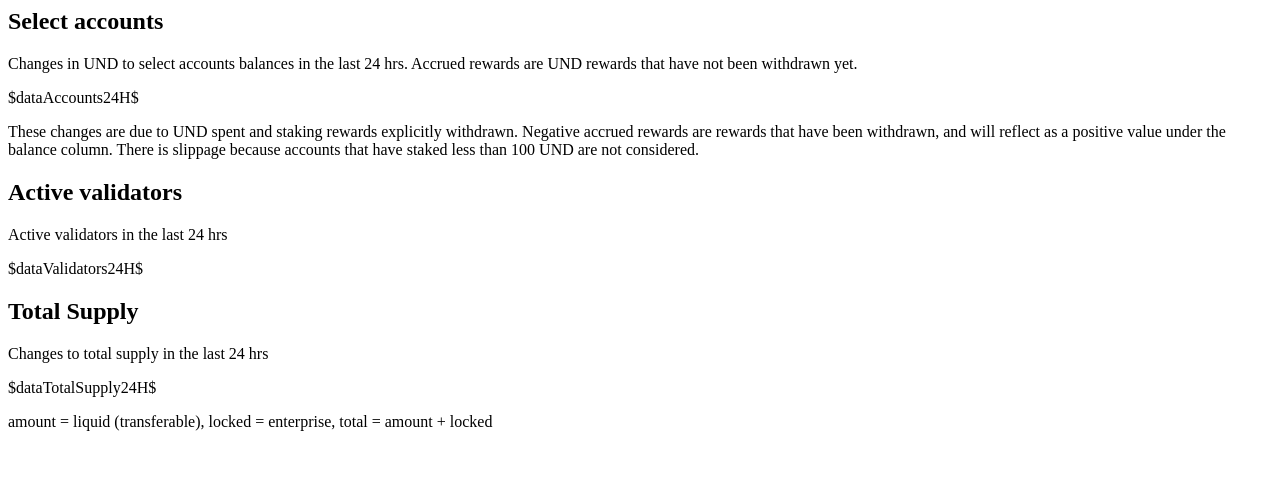
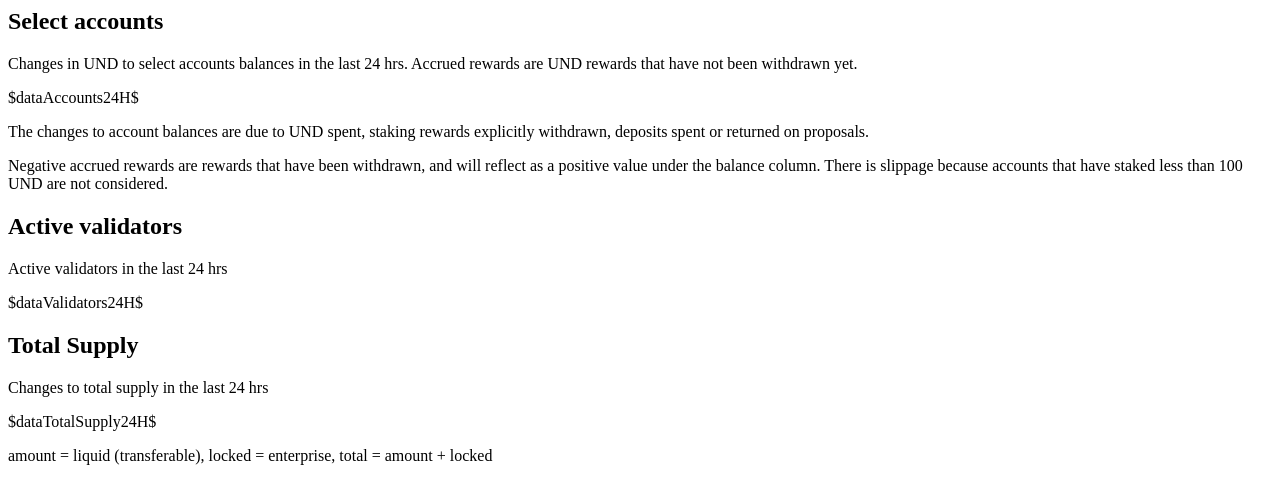
Before and after one commit to unification-com/stats, a plain HTML site: page index.html in a window 1280 px wide. Drawn offline with Linux system fonts and the light colour scheme.

Commit message:
better wording

```diff
--- a/index.html
+++ b/index.html
@@ -4,8 +4,13 @@
         withdrawn
         yet.</p>
     $dataAccounts24H$
-    <p>These changes are due to UND spent and staking rewards explicitly withdrawn. Negative accrued rewards are rewards
-        that have been withdrawn, and will reflect as a positive value under the balance column. There is slippage because accounts that have staked less than 100 UND are not considered.</p>
+    <p>The changes to account balances are due to UND spent, staking rewards explicitly withdrawn, deposits spent or
+        returned on proposals.
+    </p>
+
+    <p>Negative accrued rewards are rewards
+        that have been withdrawn, and will reflect as a positive value under the balance column. There is slippage
+        because accounts that have staked less than 100 UND are not considered.</p>
 </div>
 
 <div>
```
